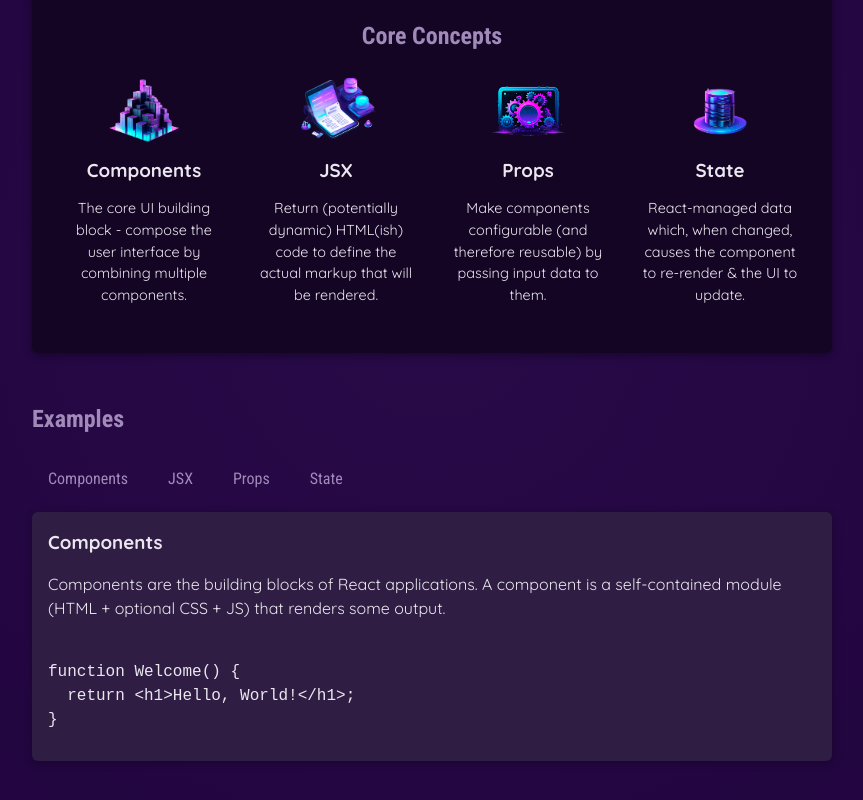
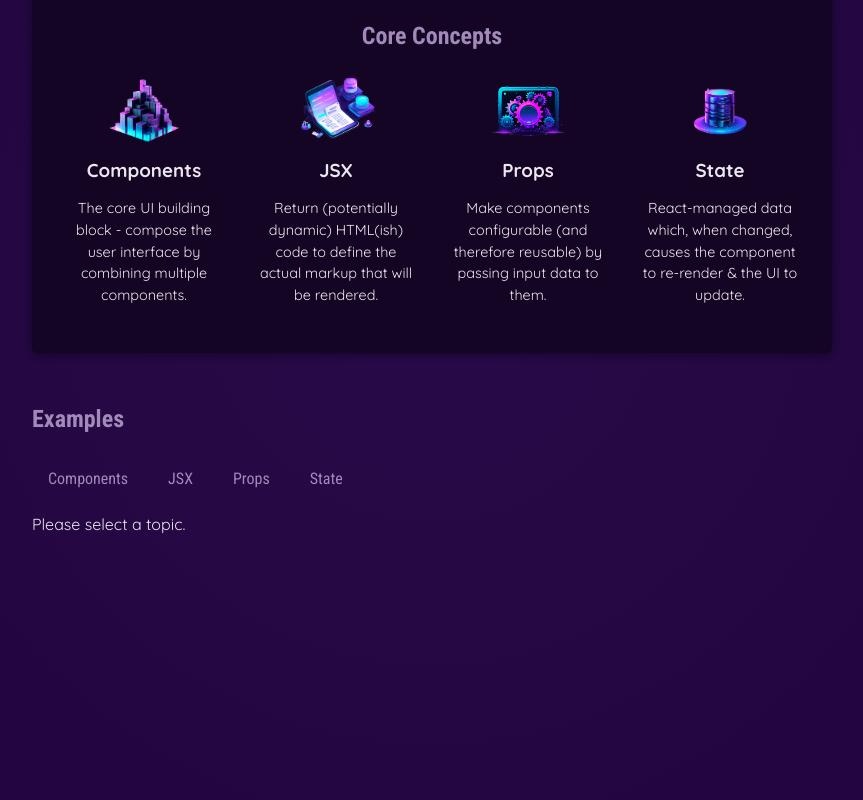
Before and after one commit to Guilherme-Sousa-Castro/React1, a React (Vite) app: page / in a window 1280 px wide. Shown: the part 346-1146 px from the top of the page, without its empty margins (208-1071 px from the left). Built offline with nearby package versions, Linux system fonts and the light colour scheme.

Commit message:
Adiconado estilo aos butoes e condiçao if para cada botao

```diff
--- a/src/App.jsx
+++ b/src/App.jsx
@@ -1,22 +1,34 @@
-import { useState } from 'react'
+import { useState } from "react";
 //React Hooks -> tudo o que começa com use vindo do react. Componentes do react que so podem ser chamadas dentro da App
 import { CORE_CONCEPTS } from "./data.js";
 import Header from "./components/Header/Header.jsx";
 import CoreConcept from "./components/CoreConcept.jsx";
 import TabButton from "./components/TabButton.jsx";
-import {EXAMPLES} from './data.js'
+import { EXAMPLES } from "./data.js";
 
 function App() {
-  let /*frase*/ [selectedToppic, setSelectedTopic] /*array*/ = useState('components');
+  let /*frase*/ [selectedToppic, setSelectedTopic] /*array*/ =
+      useState();
   //obrigado a chamar sempre no inicio do componente principal ou de custom hooks
 
-function handleClick(selectedButton){
+  function handleClick(selectedButton) {
+    setSelectedTopic(selectedButton);
+    //console.log(selectedToppic);
+  }
 
-  setSelectedTopic(selectedButton);
-  console.log(selectedToppic)
-}
+  console.log("APP CONTENT EXECUTING");
 
-console.log("APP CONTENT EXECUTING");
+  let tabContent = <p>Please select a topic.</p>;
+  if (selectedToppic) {
+    tabContent =
+    <div id="tab-content">
+      <h3>{EXAMPLES[selectedToppic].title}</h3>
+      <p>{EXAMPLES[selectedToppic].description}</p>
+      <pre>
+        <code>{EXAMPLES[selectedToppic].code}</code>
+      </pre>
+    </div>;
+  }
 
   return (
     <div>
@@ -31,23 +43,18 @@ console.log("APP CONTENT EXECUTING");
             <CoreConcept {...CORE_CONCEPTS[3]} />
           </ul>
         </section>
-        <section id = "examples">
+        <section id="examples">
           <h2>Examples</h2>
           <menu>
-            <TabButton onSelect = {() => handleClick('components')}>Components</TabButton>
-            <TabButton onSelect = {() => handleClick('jsx')}>JSX</TabButton>
-            <TabButton onSelect = {() => handleClick('props')}>Props</TabButton>
-            <TabButton onSelect = {() => handleClick('state')}>State</TabButton>
+            <TabButton isSelected = {selectedToppic === 'components'}
+            onSelect={() => handleClick("components")}>
+              Components
+            </TabButton>
+            <TabButton isSelected = {selectedToppic === 'jsx'} onSelect={() => handleClick("jsx")}>JSX</TabButton>
+            <TabButton isSelected = {selectedToppic === 'props'} onSelect={() => handleClick("props")}>Props</TabButton>
+            <TabButton isSelected = {selectedToppic === 'state'} onSelect={() => handleClick("state")}>State</TabButton>
           </menu>
-          <div id = "tab-content">
-            <h3>{EXAMPLES[selectedToppic].title}</h3>
-            <p>{EXAMPLES[selectedToppic].description}</p>
-            <pre>
-              <code>
-              {EXAMPLES[selectedToppic].code}
-              </code>
-            </pre>
-          </div>
+          {tabContent}
         </section>
       </main>
     </div>
--- a/src/components/TabButton.jsx
+++ b/src/components/TabButton.jsx
@@ -1,8 +1,9 @@
-export default function TabButton({ children, onSelect }) {
+export default function TabButton({ children, onSelect, isSelected }) {
   console.log("TabButton CONTENT EXECUTING");
     return (
     <li>
-      <button onClick = {onSelect}> {children}</button>
+      <button className = {isSelected ? 'active' : undefined}
+       onClick = {onSelect}> {children}</button>
     </li>
   );
 }
```
